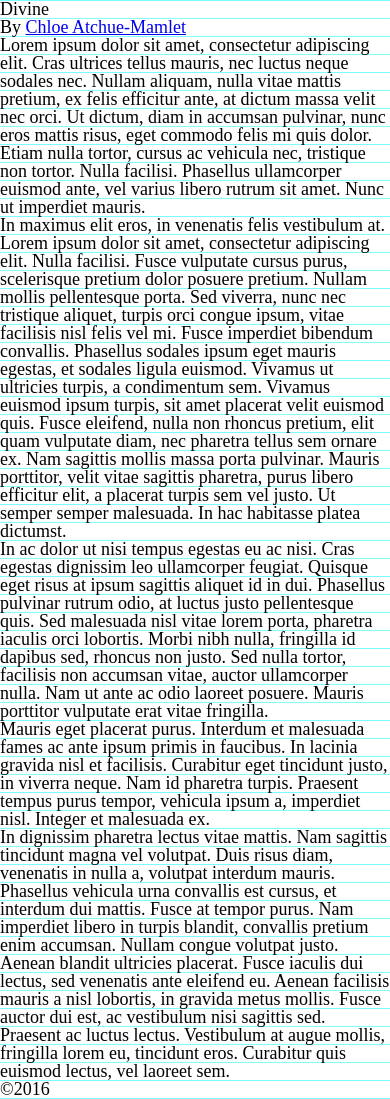
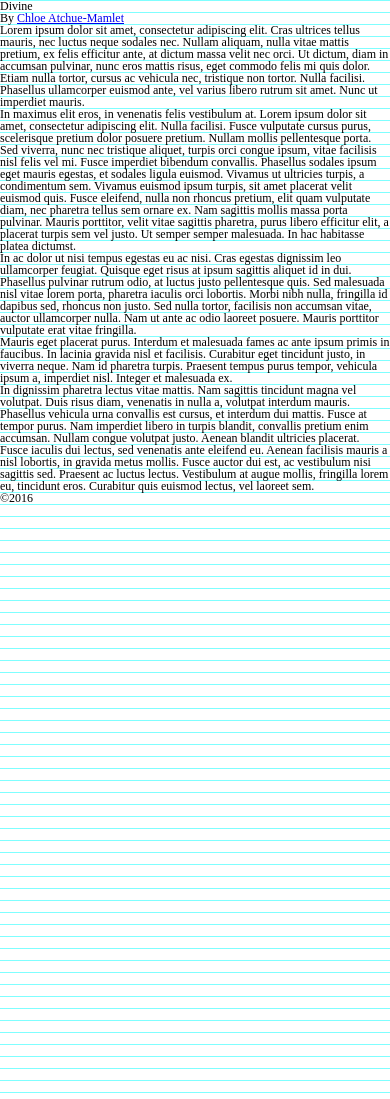
Before and after one commit to chloeam/divine, a Jekyll site: the page built from index.html, in a window 390 px wide. Built offline with Jekyll 4.4.1, drawn with Linux system fonts in a browser that asks for light colours.

Commit message:
root-size mixin

```diff
--- a/_sass/divine/abstracts/_mixins.scss
+++ b/_sass/divine/abstracts/_mixins.scss
@@ -1,9 +1,14 @@
-// Variables
+// VARIABLES
 
 // Number of breakpoints
 $numberof-breakpoints: length($breakpoints);
 
-// Media Queries
+// Turning maps into lists
+$breaks: map-values($breakpoints);
+$roots: map-values($spreads);
+
+
+// MEDIA QUERIES
 
 // Recommended media query: uses min-width for mobile-first development
 @mixin larger-than($break) {
@@ -24,3 +29,18 @@ $numberof-breakpoints: length($breakpoints);
     @warn "That breakpoint does not exist. Make sure you use one from the breakpoints map in _variables.scss";
   }
 }
+
+
+// RESPONSIVE ROOT FONT SIZES
+
+@mixin root-size {
+  // Set root font size for smallest screen size
+  font-size: nth($roots, 1) / 16 * 100%;
+
+  // Loop through breakpoints and set root font size for each one
+  @for $i from 2 through $numberof-breakpoints {
+    @media screen and (min-width: nth($breaks, $i) / 16 * 1em) {
+      font-size: nth($roots, $i) / 16 * 100%;
+    }
+  }
+}
--- a/_sass/divine/base/_typography.scss
+++ b/_sass/divine/base/_typography.scss
@@ -1,3 +1,3 @@
 html {
-  font-size: 18px;
+  @include root-size;
 }
```
